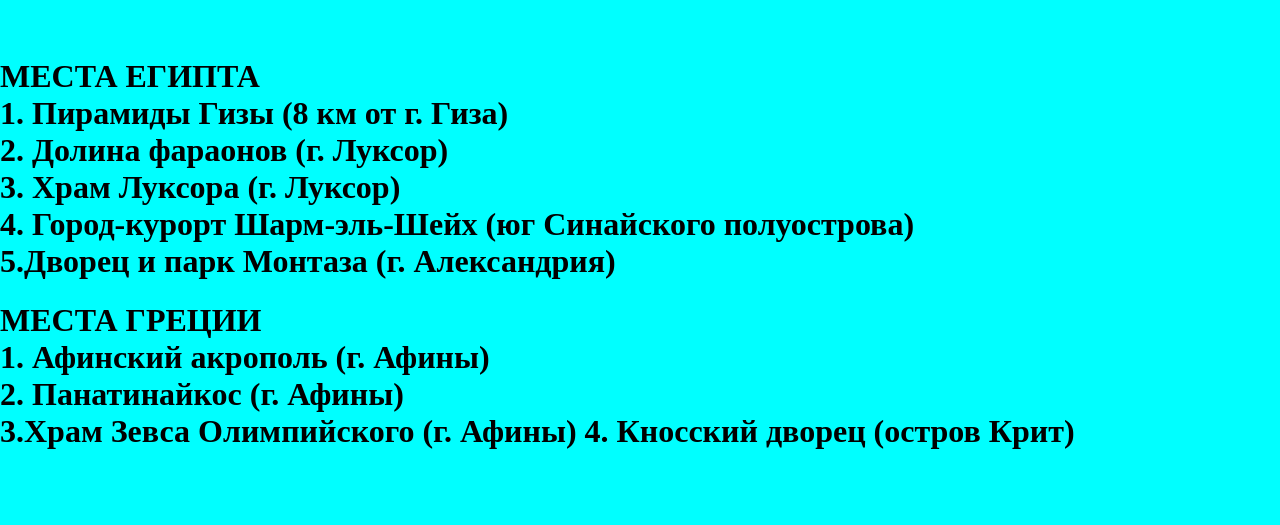
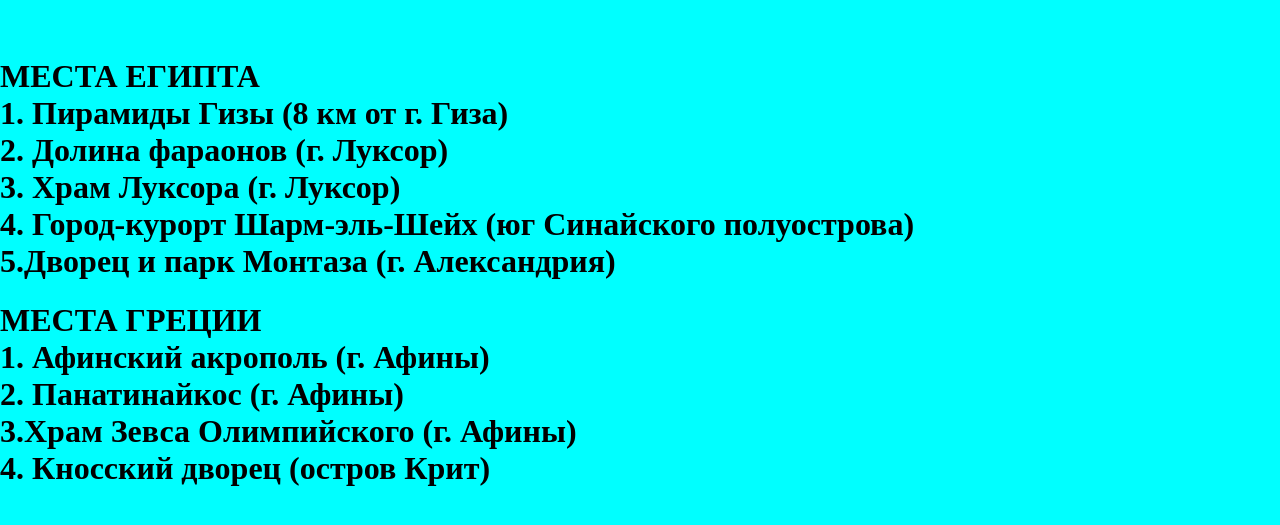
Before and after one commit to pr0lert1/pr0lert1.github.io, a plain HTML site: page 3.html in a window 1280 px wide. Shown: the part 147-672 px from the top of the page. Drawn offline with Linux system fonts and the light colour scheme.

Commit message:
Add files via upload

```diff
--- a/3.html
+++ b/3.html
@@ -29,8 +29,8 @@
       МЕСТА ГРЕЦИИ<br>
       1. Афинский акрополь (г. Афины)<br>
       2. Панатинайкос (г. Афины)<br>
-       3.Храм Зевса Олимпийского (г. Афины)
-       4. Кносский дворец (остров Крит)
+       3.Храм Зевса Олимпийского (г. Афины)<br>
+       4. Кносский дворец (остров Крит)<br>
     </h1>
 
 </body>
```
